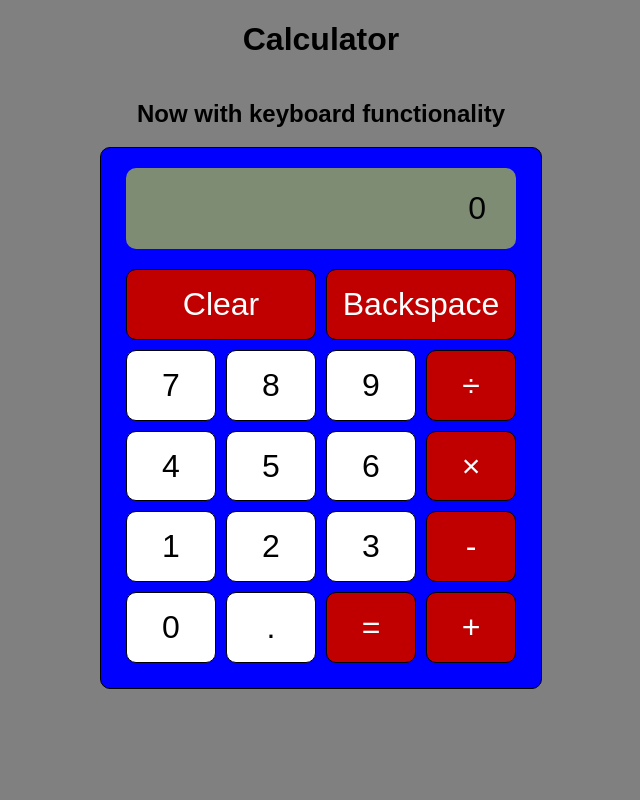
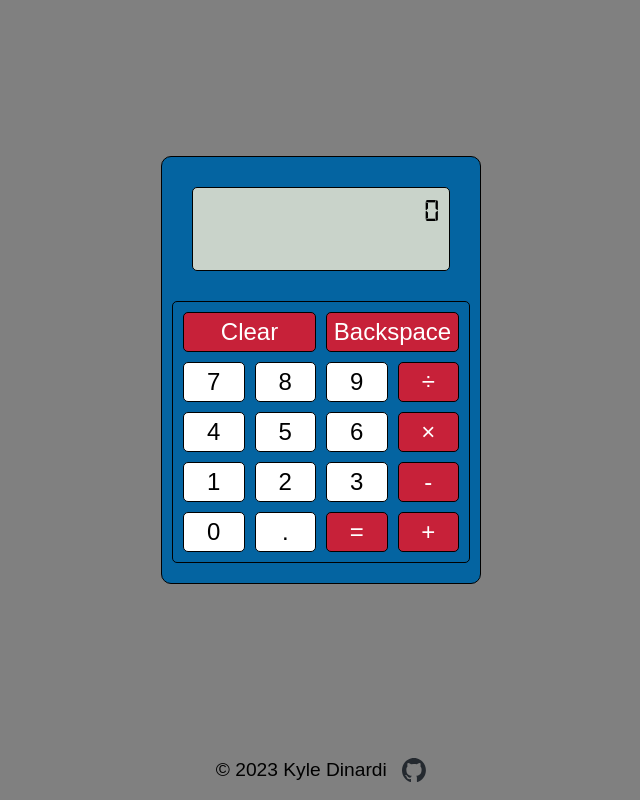
Before and after one commit to kyledinardi/calculator, a website: page index.html in a window 1280 px wide. Shown: the whole page, without its empty margins (319-959 px from the left). Drawn offline with nearby package versions, Linux system fonts and the light colour scheme.

Commit message:
Improve styling and add footer

```diff
--- a/index.html
+++ b/index.html
@@ -1,18 +1,18 @@
 <!DOCTYPE html>
 <html lang="en">
   <head>
-    <meta charset="UTF-8">
-    <meta name="viewport" content="width=device-width, initial-scale=1.0">
+    <meta charset="UTF-8" />
+    <meta name="viewport" content="width=device-width, initial-scale=1.0" />
     <title>Calculator</title>
-    <link rel="stylesheet" href="normalize.css">
-    <link rel="stylesheet" href="style.css">
+    <link rel="stylesheet" href="style.css" />
     <script src="js/calculator.js" defer></script>
   </head>
   <body>
-    <h1>Calculator</h1>
-    <h2>Now with keyboard functionality</h2>
-    <div class="container">
+    <div class="wrapper">
+      <div class="calculator-container">
+        <div class="calculator">
           <div class="display"><p>0</p></div>
+          <div class="buttons">
             <div class="row">
               <button class="clear">Clear</button>
               <button class="backspace">Backspace</button>
@@ -42,5 +42,25 @@
               <button class="operator">+</button>
             </div>
           </div>
+        </div>
+      </div>
+      <footer>
+        <a
+          href="https://kyledinardi.github.io/odin-homepage/"
+          target="_blank"
+          rel="noopener noreferrer"
+        >
+          <p>© 2023 Kyle Dinardi</p>
+        </a>
+        <a
+          href="https://github.com/kyledinardi"
+          target="_blank"
+          rel="noopener noreferrer"
+          class="logo-link"
+        >
+          <img class="logo" src="./img/github-mark.svg" alt="GitHub logo" />
+        </a>
+      </footer>
+    </div>
   </body>
 </html>
--- a/js/calculator.js
+++ b/js/calculator.js
@@ -3,12 +3,14 @@ let num2;
 let op;
 let equalsPressed = false;
 let isDecimal = false;
+
 const ops = ['+', '-', '×', '÷'];
-const display = document.querySelector('.display span');
+const display = document.querySelector('.display p');
+const numberbtns = document.querySelectorAll('.number');
+const operatorbtns = document.querySelectorAll('.operator');
+
 const clearbtn = document.querySelector('.clear');
 const backspacebtn = document.querySelector('.backspace');
-const numberbtns = document.querySelectorAll('.number');
-const operatorbtns = document.querySelectorAll('.operator');
 const decimalbtn = document.querySelector('.decimal');
 const equalsbtn = document.querySelector('.equals');
 
@@ -23,6 +25,7 @@ function clear() {
 
 function operate(a, b, o) {
   display.textContent = `${a} ${o} ${b} = `;
+
   switch (o) {
     case '+':
       num1 = `${a + b}`;
--- a/style.css
+++ b/style.css
@@ -1,52 +1,119 @@
-body{
+@font-face {
+  font-family: 'digital-7 (mono)';
+  src: url('./fonts/digital-7\ \(mono\).ttf');
+}
+
+* {
+  box-sizing: border-box;
+}
+
+body {
   background-color: gray;
   display: flex;
   flex-direction: column;
   align-items: center;
-    font-family: sans-serif;
+  font-family: Arial, Helvetica, sans-serif;
   height: 100%;
+  margin: 0;
+}
 
-}
-.container{
+.wrapper {
+  height: 100vh;
+  width: 100vw;
   display: flex;
   flex-direction: column;
-    height: 500px;
-    width: 400px;
-    border: thin solid black;
-    background-color: blue;
-    padding: 20px;
+  align-items: center;
+}
+
+.calculator-container {
+  flex: 1;
+  display: flex;
+  align-items: center;
+}
+
+.calculator {
+  width: 320px;
+  border: 1px solid black;
+  background-color: #0464a1;
   border-radius: 10px;
+}
 
+.display {
+  display: flex;
+  justify-content: end;
+  align-items: center;
+  padding: 10px;
+  margin: 30px;
+  background-color: white;
+  border: 1px solid black;
+  border-radius: 5px;
+  background-color: #c9d3ca;
 }
-.display{
+
+.display p {
+  margin: 0;
+  font-family: 'digital-7 (mono)';
   font-size: 2rem;
-    background-color: white;
-    margin: 0 5px 15px;
-    border-radius: 10px;
-    background-color: rgb(125, 140, 115);
-    padding: 0 10px;
-    overflow: hidden;
+  min-height: 62px;
+  max-width: 100%;
+  overflow-wrap: break-word;
 }
-p{
-    margin: auto 20px auto auto;
+
+.buttons {
+  display: flex;
+  flex-direction: column;
+  gap: 10px;
+  border: 1px solid black;
+  border-radius: 5px;
+  padding: 10px;
+  margin: 20px 10px;
 }
-.display, .row{
+
+.row {
   display: flex;
+  height: 40px;
+  gap: 10px;
+}
+
+button {
   flex: 1;
+  font-size: 1.5rem;
+  border-radius: 5px;
+  border: 1px solid black;
+  color: white;
+  cursor: pointer;
 }
-button{
-    flex: 1;
-    font-size: 2rem;
-    border-radius: 10px;
-    margin: 5px;
-    border: thin solid black;
+
+.clear,
+.backspace,
+.operator,
+.equals {
+  background-color: #c72139;
   color: white;
 }
-.clear, .backspace, .operator, .equals{
-    background-color: rgb(192, 0, 0);
-    color: white;
-}
-.number, .decimal{
+
+.number,
+.decimal {
   background-color: white;
   color: black;
 }
+
+footer {
+  display: flex;
+  align-items: center;
+  gap: 15px;
+  font-size: 1.2rem;
+}
+
+footer a {
+  color: black;
+  text-decoration: none;
+}
+
+.logo-link {
+  height: 24px;
+}
+
+.logo {
+  height: 24px;
+}
```
Also changed, not shown: fonts/digital-7 (mono).ttf (added), img/github-mark.svg (added). Lines whose indentation alone changed are shown as unchanged.
